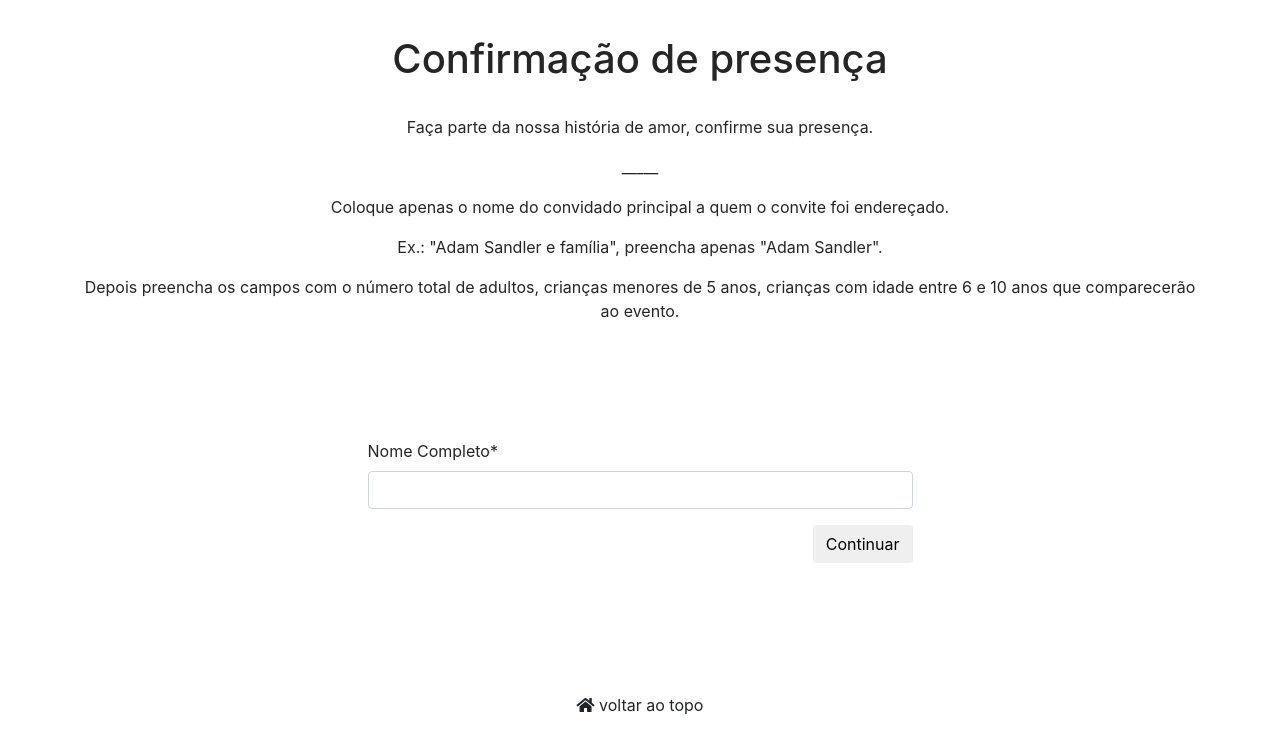
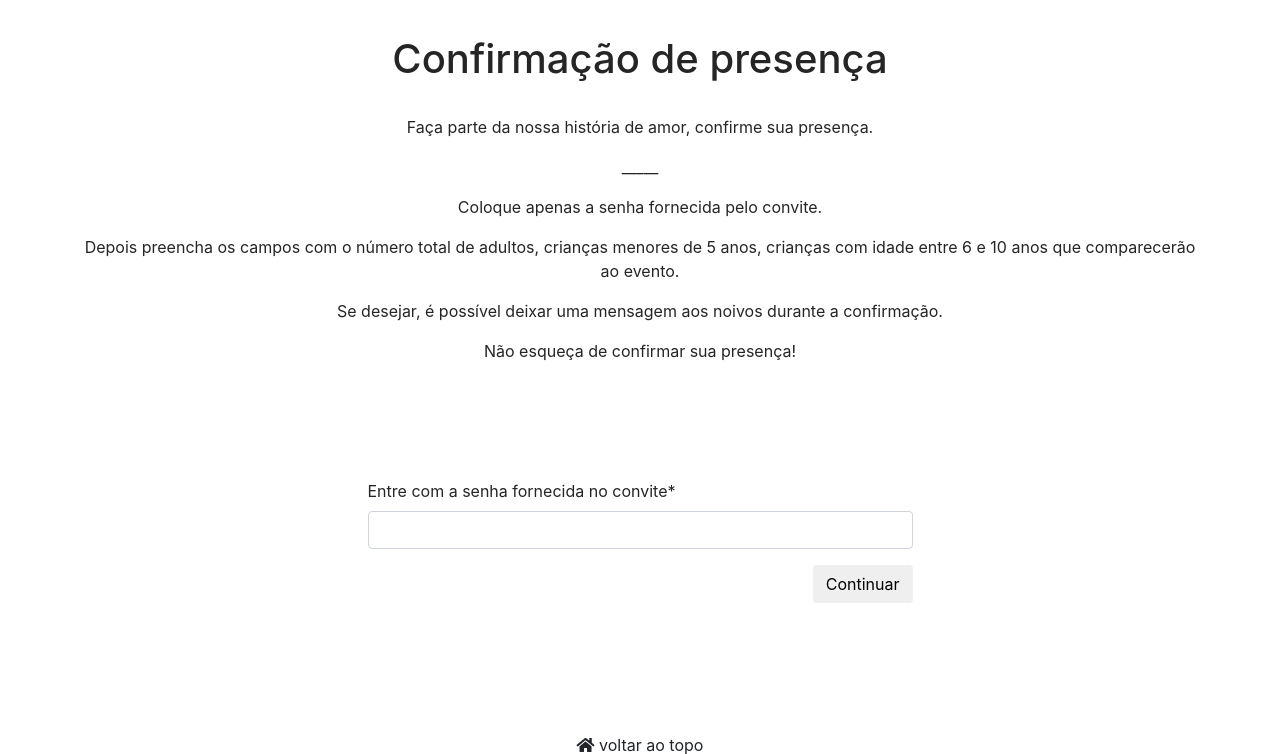
Before and after one commit to FredericoTakayama/deniseefred, a Django app: page /confirmation/ in a window 1280 px wide. Shown: the part 471-1225 px from the top of the page. Run offline with Django 3.2, Linux system fonts and the light colour scheme; some libraries are stand-ins or nearby versions.

Commit message:
new features in bank: added messages, last_update, and password for confirmation page added logic in order to work with these new fields minor fixes in html
Signed-off-by: FredericoTakayama <f.takayama2014@gmail.com>

```diff
--- a/weddingsite/mainsite/admin.py
+++ b/weddingsite/mainsite/admin.py
@@ -8,18 +8,20 @@ from mainsite.models import Guest
 # @admin.register
 class GuestAdmin(admin.ModelAdmin):
     # definicao da tabela
-    list_display = ('id', 'name', 'lastname', 'has_presence', 'family_quantity', 'num_of_babies', 'num_of_children')
+    list_display = ('password', 'name', 'lastname', 'has_presence', 'family_quantity', 'num_of_babies',
+     'num_of_children', 'last_update')
     # cria uma lista do lado
     # list_filter = ('has_presence', 'last_update')
     list_filter = ['has_presence']
     # organização dos campos
     fields = [
-            # ('id'),
+            # ('password'),
             ('name', 'lastname',),
             ('gender', 'has_presence', 'is_vip', 'main_inviter', 'invited_by'),
             'address',
             ('max_family_quantity', 'family_quantity'),
             ('num_of_babies', 'num_of_children'),
+            ('message')
     ]
 
 admin.site.register(Guest, GuestAdmin)
--- a/weddingsite/mainsite/forms.py
+++ b/weddingsite/mainsite/forms.py
@@ -4,28 +4,38 @@ from django.core.exceptions import ValidationError
 from django.utils.translation import ugettext_lazy as _
 
 class ConfirmationForm(forms.Form):
-    full_name = forms.CharField(label='Nome Completo')
+    # full_name = forms.CharField(label='Nome Completo')
+    password = forms.CharField(label='Entre com a senha fornecida no convite')
 
-    # para validar algum campo, o nome da função de validação precisa começar com clean_<nome do campo>
-    def clean_full_name(self):
-        # fetch guest
-        full_name = self.cleaned_data['full_name']
-        # print(full_name)
-        guests = Guest.objects.all()
-        for guest in guests:
-            guest_full_name  = guest.name + ' ' + guest.lastname
-            # print(guest_full_name)
-            if (guest_full_name == full_name):
-                return guest
-        raise ValidationError(_('Nome inválido - nome não consta na lista de presença (está escrito idêntico ao convite?)'))
+    # # para validar algum campo, o nome da função de validação precisa começar com clean_<nome do campo>
+    # def clean_full_name(self):
+    #     # fetch guest
+    #     full_name = self.cleaned_data['full_name']
+    #     # print(full_name)
+    #     guests = Guest.objects.all()
+    #     for guest in guests:
+    #         guest_full_name  = guest.name + ' ' + guest.lastname
+    #         # print(guest_full_name)
+    #         if (guest_full_name == full_name):
+    #             return guest
+    #     raise ValidationError(_('Nome inválido - nome não consta na lista de presença (está escrito idêntico ao convite?)'))
+
+    def clean_password(self):
+        password = self.cleaned_data['password']
+        try:
+            guest = Guest.objects.get(password=password)
+        except:
+            raise ValidationError(_('Senha inválida - por favor, se atente com as letras maiúsculas e minusculas'))
+        return guest
 
 class GuestForm(forms.Form):
     # full_name = forms.CharField(label='Nome Completo')
     id = forms.UUIDField(required=False)
     family_quantity = forms.IntegerField(label='Total de pessoas que irão junto incluindo você:')
-    num_of_babies = forms.IntegerField(label='Destas, quantas são menores que cinco anos:')
-    num_of_children = forms.IntegerField(label='E quantas estão entre 5 e 10 anos:')
+    num_of_babies = forms.IntegerField(label='Destas, quantas são menores que cinco anos de idade:')
+    num_of_children = forms.IntegerField(label='E quantas estão entre 5 e 10 anos de idade:')
     has_presence = forms.BooleanField(label='Confirmar presença', required=False)
+    message = forms.CharField(widget=forms.Textarea, label='Deixe aqui sua mensagem aos noivos', required=False)
 
     # também da pra fazer por lista de opções. Para trazer o valor do banco é necessário declarar
     # as condições inicias na instancia desta classe no views.py:
@@ -95,3 +105,6 @@ class GuestForm(forms.Form):
     def clean_id(self):
         id = self.cleaned_data['id']
         return id
+
+    def clean_message(self):
+        return self.cleaned_data['message']
--- a/weddingsite/mainsite/templates/confirmation.html
+++ b/weddingsite/mainsite/templates/confirmation.html
@@ -28,9 +28,11 @@
         <br>
         <p>Faça parte da nossa história de amor, confirme sua presença.</p>
         <p>_____</p>
-        <p>Coloque apenas o nome do convidado principal a quem o convite foi endereçado.</p>
-        <p>Ex.: "Adam Sandler e família", preencha apenas "Adam Sandler".</p>
-        <p>Depois preencha os campos com o número total de adultos, crianças menores de 5 anos, crianças com idade entre 6 e 10 anos que comparecerão ao evento.</p>
+        <p>Coloque apenas a senha fornecida pelo convite.</p>
+        <p>Depois preencha os campos com o número total de adultos, crianças menores de 5 anos,
+            crianças com idade entre 6 e 10 anos que comparecerão ao evento.</p>
+        <p>Se desejar, é possível deixar uma mensagem aos noivos durante a confirmação.</p>
+        <p>Não esqueça de confirmar sua presença!</p>
     </section>
 
     <!-- <p>{{ valid_guest }}</p> -->
--- a/weddingsite/mainsite/templates/e_gifts.html
+++ b/weddingsite/mainsite/templates/e_gifts.html
@@ -26,7 +26,7 @@
     <section class="section section-light">
         <h1>Conta Corrente</h1>
         <br>
-        <p>Para aqueles que preferem nos presentear através de depósito em dinheiro,
+        <p>Para aqueles que preferem nos presentear por meio de depósito em dinheiro,
             segue aqui dados da nossa conta corrente para depósito.</p>
         <p>Por questões de segurança, para mais informações, favor consultar diretamente os noivos.</p>
         <p>_____</p>
--- a/weddingsite/mainsite/templates/gifts.html
+++ b/weddingsite/mainsite/templates/gifts.html
@@ -27,7 +27,7 @@
         <h1>Lista de Casamento Preçolandia</h1>
         <br>
         <p>Para aqueles que preferem nos presentear em uma loja física,
-            aqui vocês poderão encontrar nossas listas de presentes.</p>
+            aqui vocês poderão encontrar nossa lista de presentes.</p>
         <p>_____</p>
         <table class='sponsor_table'>
             <tr>
--- a/weddingsite/mainsite/templates/guest.html
+++ b/weddingsite/mainsite/templates/guest.html
@@ -55,6 +55,7 @@
                         {{ form.num_of_babies|as_crispy_field }}
                         {{ form.num_of_children|as_crispy_field }}
                         {{ form.has_presence|as_crispy_field }}
+                        {{ form.message|as_crispy_field }}
 
                         <!-- Como usar o formulario do próprio bootstrap? -->
                         <!-- <div class="custom-control custom-checkbox">
--- a/weddingsite/mainsite/templates/tips.html
+++ b/weddingsite/mainsite/templates/tips.html
@@ -296,7 +296,7 @@
                         </h3>
                         <div class="mb-1 text-muted">Rua 25 de março, Rua Santa Efigênia</div>
                         <p class="card-text mb-auto">Simplesmente nossa região favorita, onde podemos fazer nossas “comprinhas” na 25 de Março, Santa Efigênia,
-                            Galeria do Rock, Mercado Municipal e Sé, além de visitar lugares como prédia da Bovespa, edifício Banespa, museu Catavento, dentre outros.</p>
+                            Galeria do Rock, Mercado Municipal e Sé, além de visitar lugares como prédio da Bovespa, edifício Banespa, museu Catavento, dentre outros.</p>
                         <p></p>
                         <p class="card-text mb-auto"><a href="https://www.youtube.com/watch?v=vxSsffcVDuc">https://www.youtube.com/watch?v=vxSsffcVDuc</a></p>
                     </div>
@@ -335,7 +335,7 @@
                         <div class="mb-1 text-muted">Rua Vergueiro 1571 – ao lado do Metro Paraíso – CEP 04101-000 – São Paulo – SP</div>
                         <p class="card-text mb-auto">Telefones: (11) 5085-5699</p>
                         <p></p>
-                        <p class="card-text mb-auto"><a href="https://www.accorhotels.com/">https://www.accorhotels.com/pt-br/hotel-3531-ibis-budget-sao-paulo-paraiso/index.shtml?utm_term=mar&utm_campaign=ppc-ibb-mar-msn-br-pt-sp-exa-sear-br&utm_medium=cpc&utm_content=br-pt-BR-V7066&utm_source=Bing</a></p>
+                        <p class="card-text mb-auto"><a href="https://www.accorhotels.com/pt-br/hotel-3531-ibis-budget-sao-paulo-paraiso/index.shtml?utm_term=mar&utm_campaign=ppc-ibb-mar-msn-br-pt-sp-exa-sear-br&utm_medium=cpc&utm_content=br-pt-BR-V7066&utm_source=Bing"></a>https://www.accorhotels.com/</p>
                     </div>
                 </div>
             </div>
@@ -403,7 +403,7 @@
                         <div class="mb-1 text-muted">Av. Barão de Maua, 71 – Km 18 da Via Anchieta – CEP 09726-700 – São Bernardo do Campo – SP</div>
                         <p class="card-text mb-auto">Telefones: (11) 4122-2000 / (11) 4126-2000 / (11) 4126-2002</p>
                         <p></p>
-                        <p class="card-text mb-auto"><a href="http://www.pampaspalacehotel.com.br/?fbclid=IwAR3HTEBE9cPQ_cuD3aBBen9ciLzAvoVgM1WVT9AYtJjFgD3g7ZKtzlH2bOg">http://www.pampaspalacehotel.com.br/?fbclid=IwAR3HTEBE9cPQ_cuD3aBBen9ciLzAvoVgM1WVT9AYtJjFgD3g7ZKtzlH2bOg</a></p>
+                        <p class="card-text mb-auto"><a href="http://www.pampaspalacehotel.com.br/?fbclid=IwAR3HTEBE9cPQ_cuD3aBBen9ciLzAvoVgM1WVT9AYtJjFgD3g7ZKtzlH2bOg">http://www.pampaspalacehotel.com.br</a></p>
                     </div>
                 </div>
             </div>
--- a/weddingsite/mainsite/views.py
+++ b/weddingsite/mainsite/views.py
@@ -30,7 +30,7 @@ def index(request):
 
         # Check if the form is valid:
         if form.is_valid():
-            guest = form.cleaned_data['full_name']
+            guest = form.cleaned_data['password']
 
             return HttpResponseRedirect(guest.get_absolute_url())
         else:
@@ -149,7 +149,7 @@ def confirmation(request):
 
         # Check if the form is valid:
         if form.is_valid():
-            guest = form.cleaned_data['full_name']
+            guest = form.cleaned_data['password']
 
             # form = GuestForm(initial={
             #     'full_name': full_name,
@@ -219,13 +219,14 @@ def guest(request, uuid):
 
             # Check if the form is valid:
             if form.is_valid():
-
                 # atualizando banco de dados
-                print(form.cleaned_data['has_presence'])
+                # print(form.cleaned_data['has_presence'])
                 guest.has_presence = form.cleaned_data['has_presence']
                 guest.family_quantity = form.cleaned_data['family_quantity']
                 guest.num_of_babies = form.cleaned_data['num_of_babies']
                 guest.num_of_children = form.cleaned_data['num_of_children']
+                guest.message = form.cleaned_data['message']
+                guest.last_update = datetime.today()
                 guest.save()
 
                 context = {
```
Also changed, not shown: weddingsite/mainsite/models.py (+10 -2 lines), weddingsite/mainsite/templates/index.html (+5 -5 lines), weddingsite/mainsite/migrations/0002_auto_20190310_1350.py (added).
